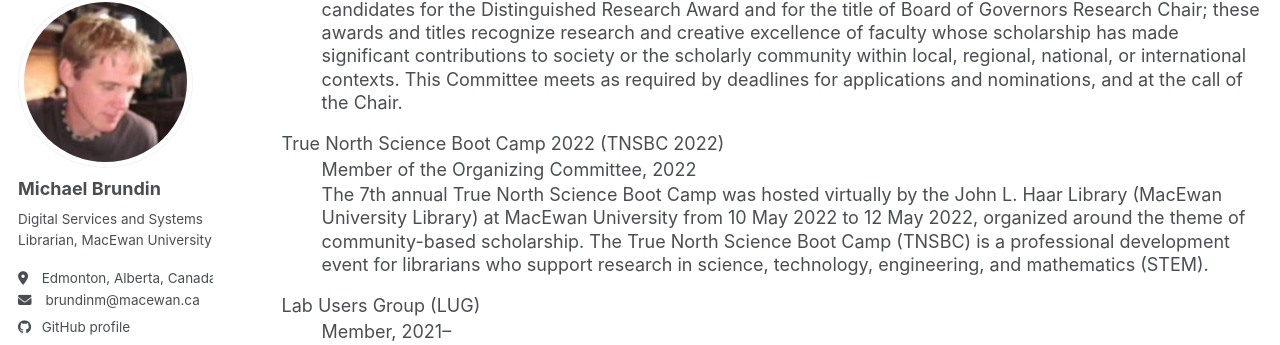
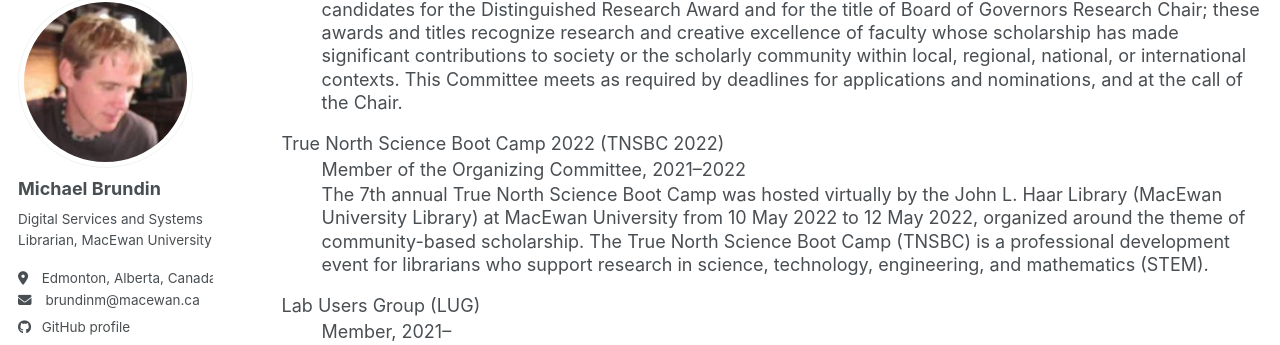
Before and after one commit to brundinm/brundinm.github.io, a Jekyll site: the page built from _pages/service.html, in a window 1280 px wide and 900 px high, scrolled down 1265 px. Shown: the part 101-446 px from the top of the window. Built offline with Jekyll 4.4.1, drawn with Linux system fonts in a browser that asks for light colours; some web fonts are replaced; a script bundle is joined from its source files by our own code; library files that are not in the unit come from our copies.

Commit message:
Update service.html

```diff
--- a/_pages/service.html
+++ b/_pages/service.html
@@ -88,7 +88,7 @@ dl dt {
 </dl>
 <dl>
     <dt>True North Science Boot Camp 2022 (TNSBC 2022)</dt>
-	<dd>Member of the Organizing Committee, 2022</dd>
+	<dd>Member of the Organizing Committee, 2021–2022</dd>
     <dd>The 7th annual True North Science Boot Camp was hosted virtually by the John L. Haar Library (MacEwan University Library) at MacEwan University from 10 May 2022 to 12 May 2022, organized around the theme of community-based scholarship.  The True North Science Boot Camp (TNSBC) is a professional development event for librarians who support research in science, technology, engineering, and mathematics (STEM).</dd>
 </dl>
 <dl>
```
